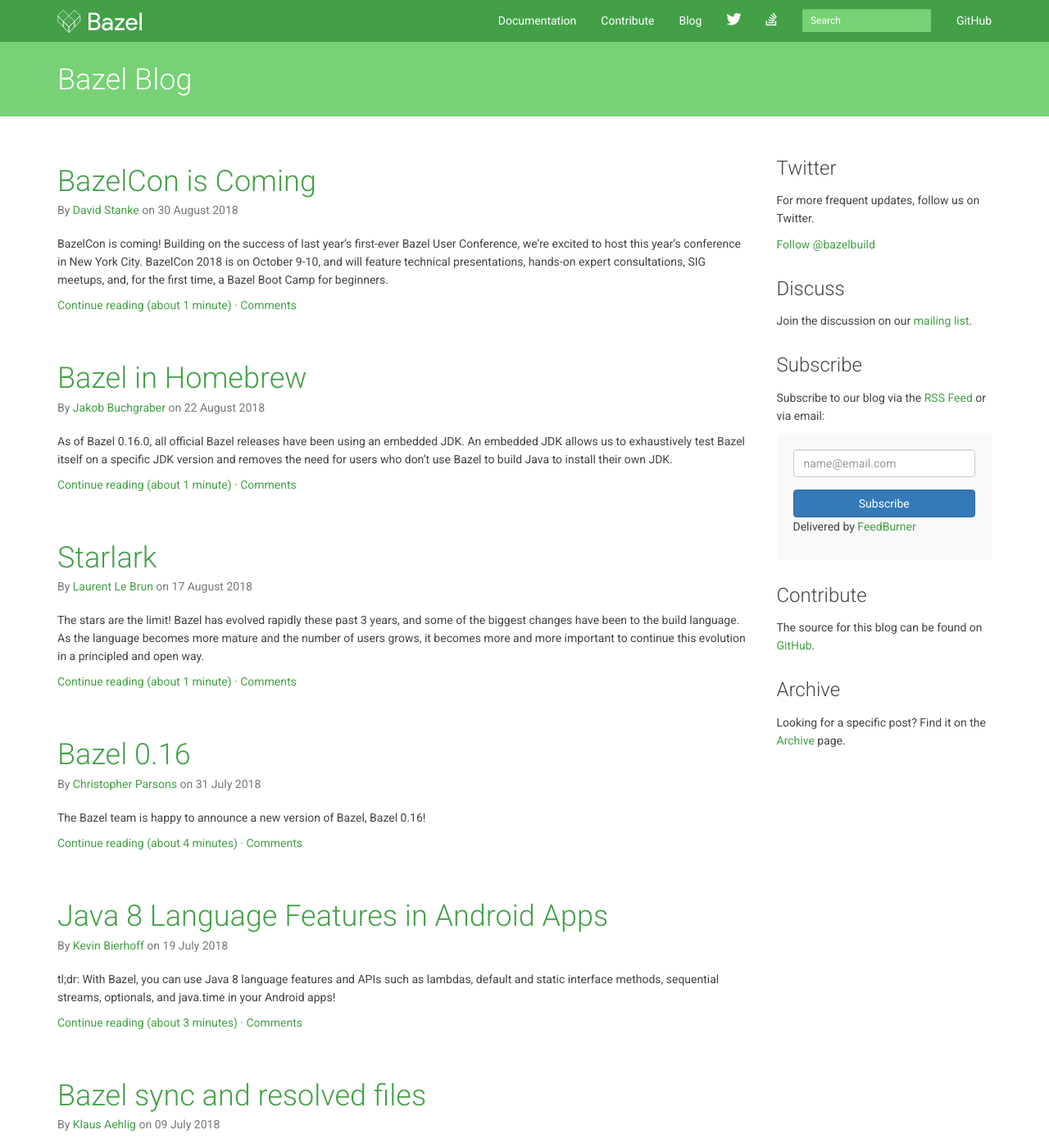
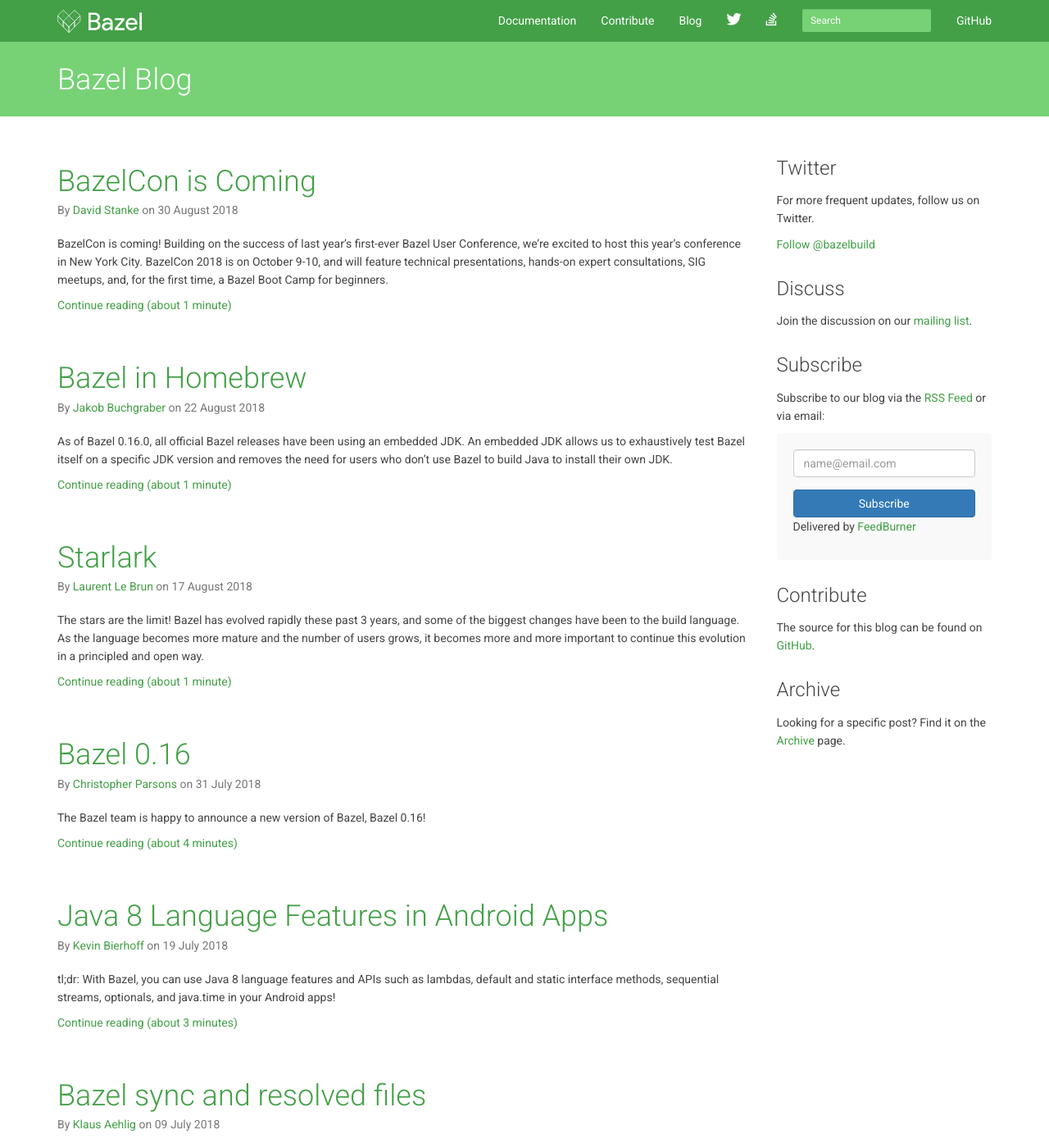
Before and after one commit to bazelbuild/bazel-blog, a Jekyll site: the page built from index.html, in a window 1280 px wide and 1400 px high. Shown: the whole window at 82% size. Built offline with Jekyll 4.4.1, drawn with Linux system fonts in a browser that asks for light colours; nearby versions of some CDN libraries; library files that are not in the unit come from our copies; Markdown is read by kramdown in place of the engine named in the settings; the list of posts is cut into pages by our own code; comment, search, counter and statistics services are not loaded; some of the changed text lies outside the part shown.

Commit message:
disable disqus comments (#118)
* disable comments

* streamline disablement of comments

* fix broken global variable

```diff
--- a/_config.yml
+++ b/_config.yml
@@ -19,13 +19,14 @@
 
 assets_url: https://bazel.build
 
+enable_comments: false # disqus comments disabled because they're flaky
+
 defaults:
   - scope:
       type: posts
       path: '_posts'
     values:
       layout: posts
-      enable_comments: true
 
 authors:
   aehlig:
--- a/_layouts/posts.html
+++ b/_layouts/posts.html
@@ -1,6 +1,5 @@
 ---
 nav: blog
-enable_comments: true
 ---
 
 
--- a/index.html
+++ b/index.html
@@ -31,16 +31,17 @@
         (about {{ minutes }} minutes)
         {% endif %}
       </a>
+	  {% if site.enable_comments %}
       &middot;
-
       <a href="{{ post.url }}#disqus_thread">
         <span class="disqus-comment-count"
               data-disqus-url="{{ post.url | prepend: site.blog_site_url }}">Comments</span>
       </a>
+	  {% endif %}
     </span>
   </div>
 </div>
 
 {% endfor %}
 
-<script id="dsq-count-scr" src="//googlebazel.disqus.com/count.js" async></script>
+{% if site.enable_comments %}<script id="dsq-count-scr" src="//googlebazel.disqus.com/count.js" async></script>{% endif %}
```
